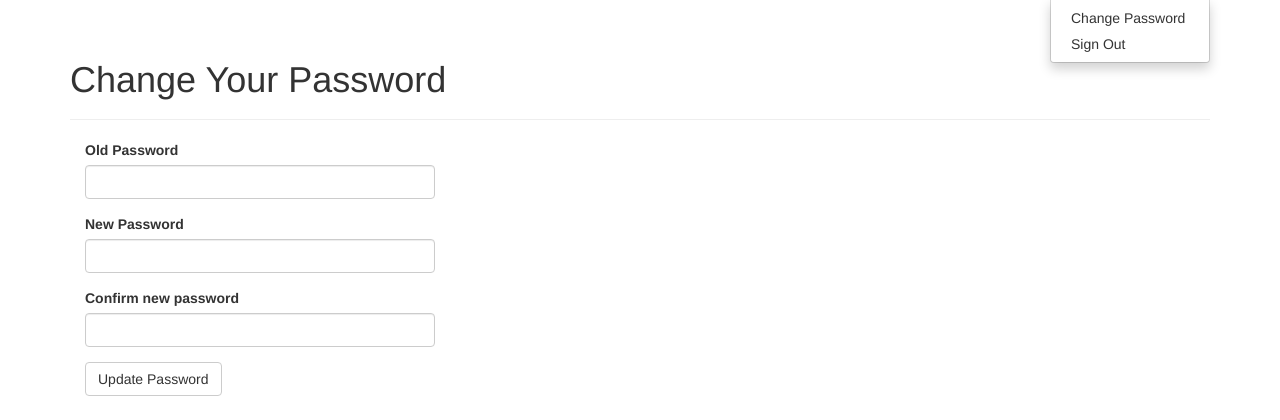
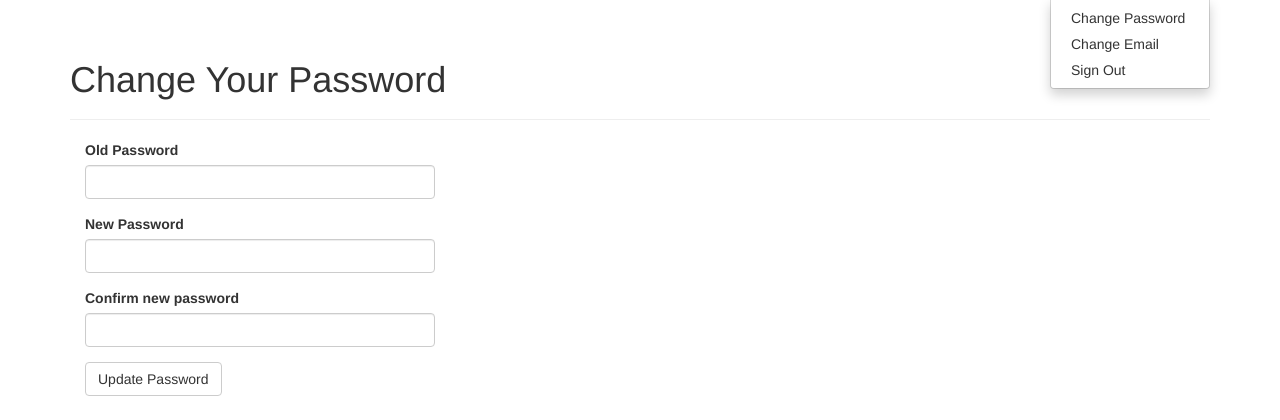
Before and after one commit to sishuiyibai/myflaskapp, a Flask app: page /auth/change_password in a window 1280 px wide, after a click on "Account". Shown: the part 52-472 px from the top of the page. Run offline with Flask 2, Linux system fonts and the light colour scheme; the visitor is signed in with stand-in values (Sample User, id 1); data comes from the database, SQL or seed files in the repository; some libraries are stand-ins or nearby versions.

Commit message:
添加邮件重置视图菜单选项

```diff
--- a/app/templates/base.html
+++ b/app/templates/base.html
@@ -37,6 +37,7 @@
                             <a href="#" class="dropdown-toggle" data-toggle="dropdown">Account<b class="caret"></b> </a>
                             <ul class="dropdown-menu">
                                 <li><a href="{{ url_for('auth.change_password') }}">Change Password</a></li>
+                                <li><a href="{{ url_for('auth.change_email_request') }}">Change Email</a></li>
                                 <li><a href="{{ url_for('auth.logout') }}">Sign Out</a> </li>
                             </ul>
                         </li>
```
